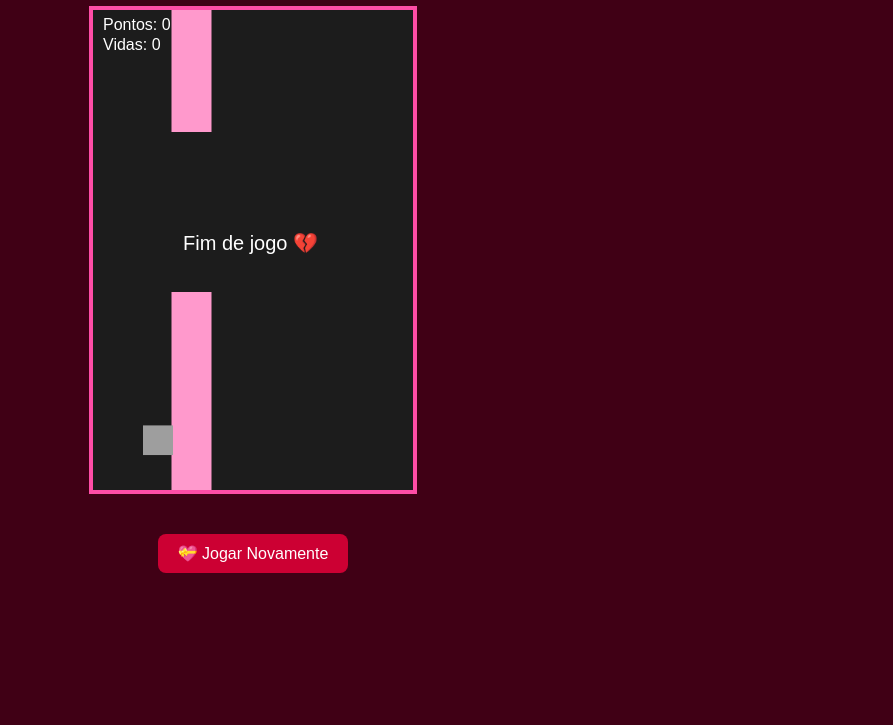
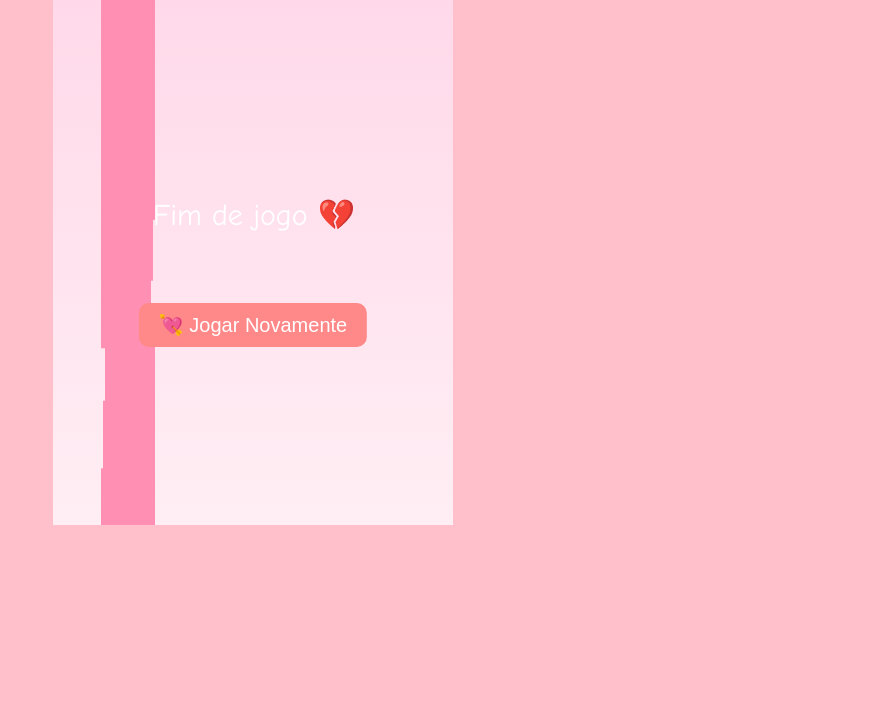
Before and after one commit to EduardoJKN/Valentine-s-Day-2025-EK, a plain HTML site: page index.html in a window 1280 px wide. Shown: the part 75-800 px from the top of the page, without its empty margins (387-1280 px from the left). Drawn offline with Linux system fonts and the light colour scheme.

Commit message:
Voltando.html

```diff
--- a/index.html
+++ b/index.html
@@ -1,184 +1,225 @@
 <!DOCTYPE html>
-<html lang="pt-br">
+<html lang="pt-BR">
 <head>
   <meta charset="UTF-8">
-  <meta name="viewport" content="width=device-width, initial-scale=1.0">
   <title>Flappy Bird do Amor 💘</title>
   <style>
     body {
       margin: 0;
-      background-color: #400015;
-      font-family: 'Comic Sans MS', cursive, sans-serif;
-      text-align: center;
-      color: white;
+      overflow: hidden;
+      background: pink;
+      font-family: 'Comic Sans MS', cursive;
     }
     canvas {
-      background-color: #1c1c1c;
       display: block;
-      margin: 20px auto;
-      border: 4px solid #ff4da6;
+      margin: auto;
+      background: linear-gradient(to bottom, #ffd6e8, #ffeef4);
     }
-    #restartBtn {
-      display: none;
-      margin-top: 20px;
-      padding: 10px 20px;
-      font-size: 16px;
-      background-color: #cc0033;
-      color: white;
+    #toggleMusic, #restartButton {
+      position: absolute;
+      z-index: 10;
       border: none;
-      border-radius: 8px;
       cursor: pointer;
+      font-size: 20px;
     }
-    #restartBtn:hover {
-      background-color: #ff3366;
-    }
-    #muteBtn {
-      position: fixed;
+    #toggleMusic {
       top: 10px;
       right: 10px;
-      background-color: transparent;
-      border: none;
-      font-size: 28px;
-      cursor: pointer;
+      background: white;
+      border-radius: 50%;
+    }
+    #restartButton {
+      top: 50%;
+      left: 50%;
+      transform: translate(-50%, -50%);
+      background: #f88;
       color: white;
+      padding: 10px 20px;
+      border-radius: 10px;
+      display: none;
     }
   </style>
 </head>
 <body>
-  <h1>💘 Flappy Bird do Amor 💘</h1>
-  <canvas id="gameCanvas" width="320" height="480"></canvas>
-  <button id="restartBtn">💝 Jogar Novamente</button>
-  <button id="muteBtn">🔊</button>
+
+<canvas id="gameCanvas" width="400" height="600"></canvas>
+
+<!-- Botões -->
+<button id="toggleMusic">🔊</button>
+<button id="restartButton">💘 Jogar Novamente</button>
+
+<!-- Áudios -->
+<audio id="bgMusic" src="https://cdn.pixabay.com/download/audio/2023/01/17/audio_7cf2f37b45.mp3?filename=cute-background-music-135203.mp3" loop></audio>
+<audio id="jumpSound" src="https://cdn.pixabay.com/download/audio/2023/03/26/audio_84bfb47dd8.mp3?filename=tiny-jump-1-182074.mp3"></audio>
+<audio id="hitSound" src="https://cdn.pixabay.com/download/audio/2022/03/15/audio_f9976f8fd6.mp3?filename=error-126627.mp3"></audio>
+<audio id="winSound" src="https://cdn.pixabay.com/download/audio/2022/03/15/audio_37e4d2d03d.mp3?filename=success-1-6297.mp3"></audio>
+
 <script>
   const canvas = document.getElementById("gameCanvas");
   const ctx = canvas.getContext("2d");
-    const restartBtn = document.getElementById("restartBtn");
-    const muteBtn = document.getElementById("muteBtn");
 
-    const gravity = 0.2;
-    const jump = -4.5;
-    let velocity = 0;
-    let y = 150;
-    const x = 50;
-    let isGameOver = false;
+  const gravity = 0.15;
+  const jump = -5;
+
+  let birdY = 200;
+  let birdVY = 0;
   let pipes = [];
-    let pipeGap = 160;
-    let frame = 0;
   let score = 0;
   let lives = 3;
-    let isMuted = false;
+  let gameOver = false;
+  let win = false;
 
-    const heartImg = new Image();
-    heartImg.src = "https://upload.wikimedia.org/wikipedia/commons/thumb/e/ec/Red_Heart.svg/2048px-Red_Heart.svg.png";
+  const jumpSound = document.getElementById("jumpSound");
+  const hitSound = document.getElementById("hitSound");
+  const bgMusic = document.getElementById("bgMusic");
+  const winSound = document.getElementById("winSound");
+  const restartButton = document.getElementById("restartButton");
 
-    const music = new Audio("https://www.youtube.com/watch?v=GDTD24KsdGc");
-    music.loop = true;
-    music.volume = 0.3;
+  let heartImg = new Image();
+  heartImg.src = "https://cdn-icons-png.flaticon.com/512/833/833472.png"; // coração fofo
 
-    const flapSound = new Audio("https://cdn.pixabay.com/audio/2022/03/15/audio_446faec89f.mp3");
-    flapSound.volume = 0.6;
+  function drawHeart(x, y) {
+    ctx.drawImage(heartImg, x, y, 40, 40);
+  }
 
-    function playSound(sound) {
-      if (!isMuted) {
-        sound.currentTime = 0;
-        sound.play();
+  function drawPipe(pipe) {
+    ctx.fillStyle = "#ff90b3";
+    ctx.fillRect(pipe.x, 0, pipe.width, pipe.top);
+    ctx.fillRect(pipe.x, pipe.bottom, pipe.width, canvas.height - pipe.bottom);
+  }
+
+  function drawScore() {
+    ctx.fillStyle = "white";
+    ctx.font = "24px Comic Sans MS";
+    ctx.fillText(`Pontos: ${score}`, 10, 30);
+    ctx.fillText(`Vidas: ${lives}`, 10, 60);
+  }
+
+  function showWinMessage() {
+    ctx.fillStyle = "white";
+    ctx.font = "28px Comic Sans MS";
+    ctx.fillText("Feliz Dia dos Namorados! ❤️", 30, canvas.height / 2 - 20);
+    let finalImg = new Image();
+    finalImg.src = "https://raw.githubusercontent.com/eduardokalil/dia-dos-namorados-site/main/assets/surpresa.png"; // você pode mudar para a sua imagem
+    finalImg.onload = () => {
+      ctx.drawImage(finalImg, canvas.width / 2 - 100, canvas.height / 2 + 10, 200, 200);
+    };
+    winSound.play();
+    restartButton.style.display = "block";
+  }
+
+  function resetGame() {
+    location.reload();
+  }
+
+  restartButton.addEventListener("click", resetGame);
+
+  function updateGame() {
+    if (gameOver || win) return;
+
+    birdVY += gravity;
+    birdY += birdVY;
+
+    if (birdY + 40 > canvas.height || birdY < 0) {
+      lives--;
+      birdY = 200;
+      birdVY = 0;
+      hitSound.play();
+      if (lives <= 0) {
+        gameOver = true;
+        restartButton.style.display = "block";
       }
     }
 
-    function drawHeart(x, y) {
-      ctx.drawImage(heartImg, x, y, 30, 30);
+    pipes.forEach(pipe => {
+      pipe.x -= 2;
+      if (
+        pipe.x < 50 &&
+        pipe.x + pipe.width > 10 &&
+        (birdY < pipe.top || birdY + 40 > pipe.bottom)
+      ) {
+        lives--;
+        hitSound.play();
+        birdY = 200;
+        birdVY = 0;
+        if (lives <= 0) {
+          gameOver = true;
+          restartButton.style.display = "block";
+        }
       }
 
-    function drawPipe(pipe) {
-      ctx.fillStyle = "#ff99cc";
-      ctx.fillRect(pipe.x, 0, 40, pipe.top);
-      ctx.fillRect(pipe.x, pipe.top + pipeGap, 40, canvas.height);
-    }
-
-    function resetGame() {
-      velocity = 0;
-      y = 150;
-      isGameOver = false;
-      pipes = [];
-      score = 0;
-      lives = 3;
-      restartBtn.style.display = "none";
-      animate();
-    }
-
-    function toggleMute() {
-      isMuted = !isMuted;
-      muteBtn.textContent = isMuted ? "🔇" : "🔊";
-      if (isMuted) music.pause(); else music.play();
-    }
-
-    function animate() {
-      if (isGameOver) return;
-      ctx.clearRect(0, 0, canvas.width, canvas.height);
-      velocity += gravity;
-      y += velocity;
-
-      if (y + 30 >= canvas.height || y < 0) {
-        lives--;
-        if (lives <= 0) return gameOver();
-        velocity = 0;
-        y = 150;
-      }
-
-      if (frame % 90 === 0) {
-        const topHeight = Math.floor(Math.random() * 200) + 20;
-        pipes.push({ x: canvas.width, top: topHeight });
-      }
-
-      pipes.forEach((pipe, i) => {
-        pipe.x -= 1.5;
-        drawPipe(pipe);
-
-        if (
-          x + 30 > pipe.x && x < pipe.x + 40 &&
-          (y < pipe.top || y > pipe.top + pipeGap)
-        ) {
-          lives--;
-          pipes.splice(i, 1);
-          if (lives <= 0) return gameOver();
-        } else if (pipe.x + 40 < x && !pipe.passed) {
+      if (!pipe.passed && pipe.x + pipe.width < 50) {
         score++;
         pipe.passed = true;
       }
     });
 
-      drawHeart(x, y);
-      ctx.fillStyle = "white";
-      ctx.font = "16px Arial";
-      ctx.fillText(`Pontos: ${score}`, 10, 20);
-      ctx.fillText(`Vidas: ${lives}`, 10, 40);
+    pipes = pipes.filter(pipe => pipe.x + pipe.width > 0);
 
-      frame++;
-      requestAnimationFrame(animate);
+    if (pipes.length < 3) {
+      const gap = 120;
+      const top = Math.random() * (canvas.height - gap - 100) + 50;
+      pipes.push({
+        x: canvas.width,
+        width: 50,
+        top: top,
+        bottom: top + gap,
+        passed: false
+      });
     }
 
-    function gameOver() {
-      isGameOver = true;
-      ctx.fillStyle = "white";
-      ctx.font = "20px Arial";
-      ctx.fillText("Fim de jogo 💔", 90, canvas.height / 2);
-      restartBtn.style.display = "inline-block";
+    if (score >= 10 && !win) {
+      win = true;
+      showWinMessage();
     }
 
-    document.addEventListener("keydown", () => {
-      if (!isGameOver) {
-        velocity = jump;
-        playSound(flapSound);
+    draw();
+    requestAnimationFrame(updateGame);
+  }
+
+  function draw() {
+    ctx.clearRect(0, 0, canvas.width, canvas.height);
+    drawHeart(50, birdY);
+    pipes.forEach(drawPipe);
+    drawScore();
+    if (gameOver && !win) {
+      ctx.fillStyle = "white";
+      ctx.font = "30px Comic Sans MS";
+      ctx.fillText("Fim de jogo 💔", 100, canvas.height / 2);
+    }
+  }
+
+  document.addEventListener("keydown", e => {
+    if (e.code === "Space" && !gameOver && !win) {
+      birdVY = jump;
+      jumpSound.play();
     }
   });
 
-    restartBtn.addEventListener("click", resetGame);
-    muteBtn.addEventListener("click", toggleMute);
+  document.addEventListener("click", () => {
+    if (bgMusic.paused) {
+      bgMusic.play();
+    }
+    if (!gameOver && !win) {
+      birdVY = jump;
+      jumpSound.play();
+    }
+  });
 
-    window.onload = () => {
-      music.play().catch(() => {});
-      animate();
-    };
+  // Botão de som
+  const toggleMusic = document.getElementById("toggleMusic");
+  toggleMusic.addEventListener("click", () => {
+    if (bgMusic.paused) {
+      bgMusic.play();
+      toggleMusic.textContent = "🔊";
+    } else {
+      bgMusic.pause();
+      toggleMusic.textContent = "🔇";
+    }
+  });
+
+  // Início do jogo
+  updateGame();
 </script>
 </body>
 </html>
```
Lines whose indentation alone changed are shown as unchanged.
